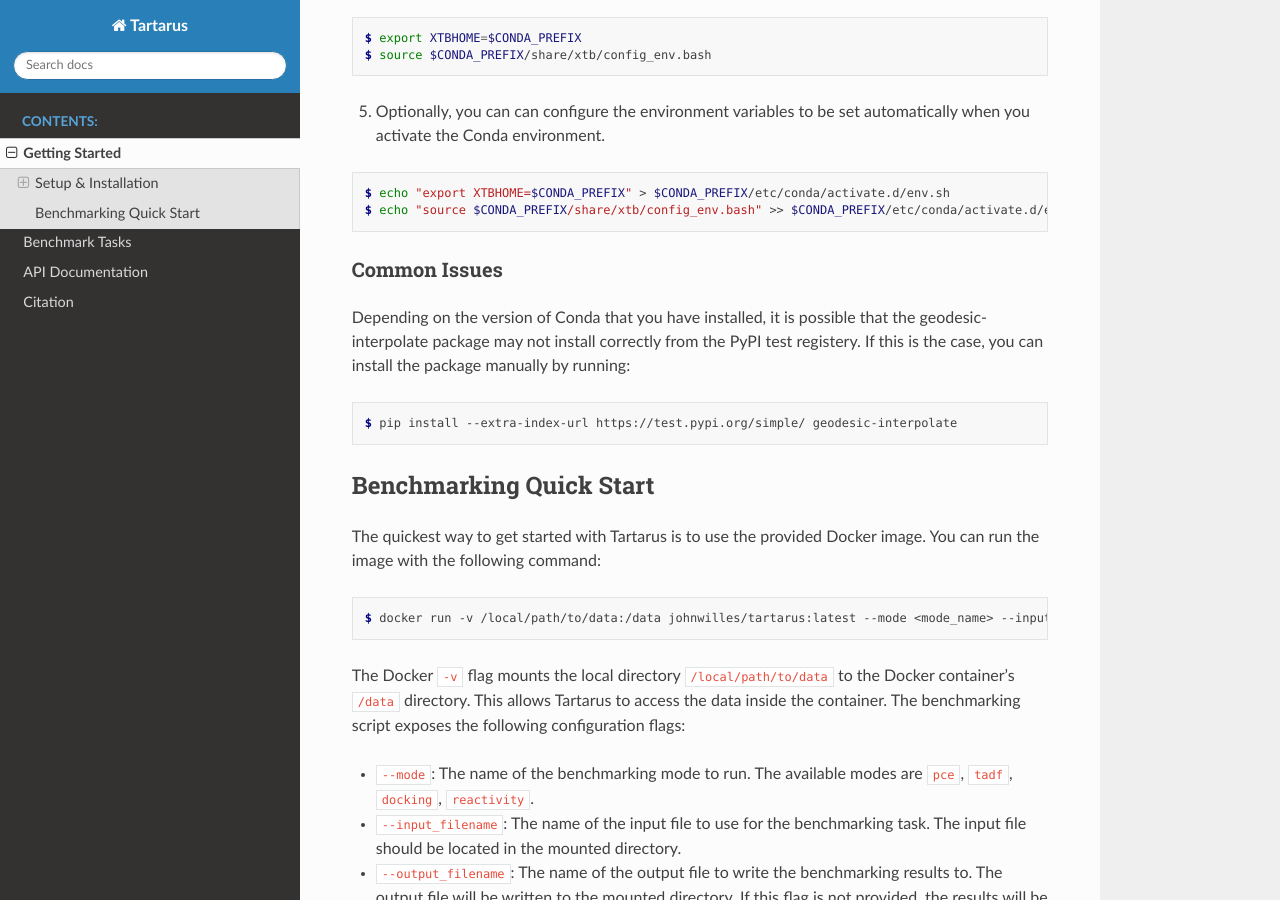
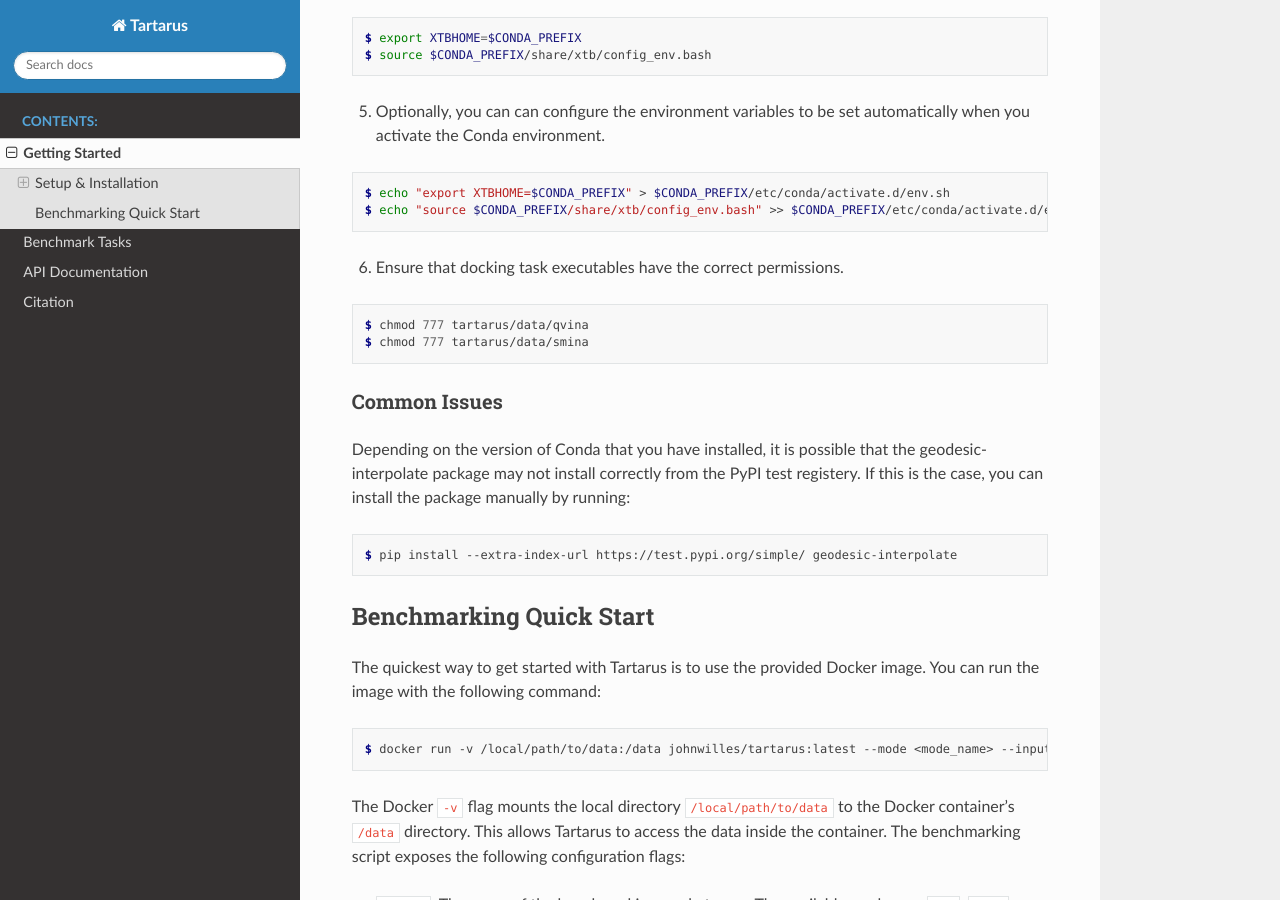
Before and after one commit to aspuru-guzik-group/Tartarus, a Sphinx documentation site: the page built from docs/getting_started.rst, in a window 1280 px wide and 900 px high, scrolled down 1185 px. Built offline with Sphinx 7.4.7 and the Read the Docs theme 2.0.0, drawn with Linux system fonts in a browser that asks for light colours.

Commit message:
Update docs with executable permissions reminder

```diff
--- a/docs/getting_started.rst
+++ b/docs/getting_started.rst
@@ -62,6 +62,13 @@
     $ echo "export XTBHOME=$CONDA_PREFIX" > $CONDA_PREFIX/etc/conda/activate.d/env.sh
     $ echo "source $CONDA_PREFIX/share/xtb/config_env.bash" >> $CONDA_PREFIX/etc/conda/activate.d/env.sh
 
+6. Ensure that docking task executables have the correct permissions.
+
+.. code-block:: console
+
+    $ chmod 777 tartarus/data/qvina
+    $ chmod 777 tartarus/data/smina
+
 Common Issues
 *************
 
```
Also changed, not shown: README.md (+9 -0 lines).
